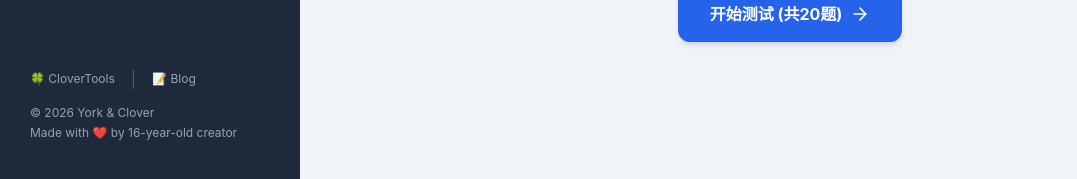
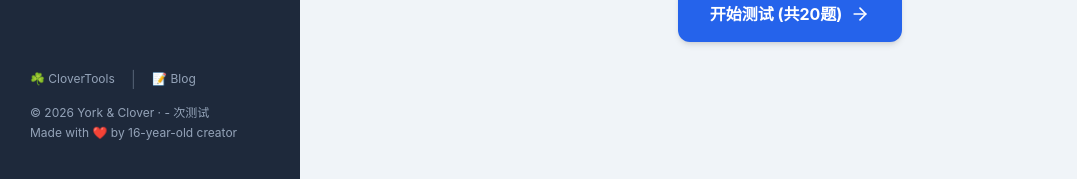
Before and after one commit to YupenBob/Aiti, a React (Vite) app: page / in a window 1280 px wide. Shown: the part 618-797 px from the top of the page, without its empty margins (0-1077 px from the left). Built offline with nearby package versions, Linux system fonts and the light colour scheme.

Commit message:
feat: add busuanzi/counter.dev analytics

```diff
--- a/index.html
+++ b/index.html
@@ -8,5 +8,7 @@
   <body>
     <div id="root"></div>
     <script type="module" src="/src/main.tsx"></script>
+    <script src="https://cdn.counter.dev/script.js" data-id="4e8cb07b-485c-4bc4-a3d0-c2839c943037" data-utcoffset="8"></script>
+    <script async src="//busuanzi.ibruce.info/busuanzi/2.3/busuanzi.pure.mini.js"></script>
   </body>
 </html>
--- a/src/App.tsx
+++ b/src/App.tsx
@@ -275,14 +275,14 @@ export default function App() {
         <div className="mt-10 space-y-3">
           <div className="flex items-center gap-4">
             <a href="https://tools.xsanye.cn" target="_blank" rel="noopener noreferrer" className="text-[12px] text-[#94A3B8] hover:text-white transition-colors flex items-center gap-1">
-              <span>🍀 CloverTools</span>
+              <span>☘️ CloverTools</span>
             </a>
             <span className="text-[#94A3B8] opacity-40">|</span>
             <a href="https://blog.xsanye.cn" target="_blank" rel="noopener noreferrer" className="text-[12px] text-[#94A3B8] hover:text-white transition-colors flex items-center gap-1">
               <span>📝 Blog</span>
             </a>
           </div>
-          <p className="text-[12px] text-[#94A3B8] leading-relaxed">© 2026 York &amp; Clover<br/>Made with ❤️ by 16-year-old creator</p>
+          <p className="text-[12px] text-[#94A3B8] leading-relaxed">© 2026 York &amp; Clover · <span id="busuanzi_value_site_pv">-</span> 次测试<br/>Made with ❤️ by 16-year-old creator</p>
         </div>
       </aside>
 
```
